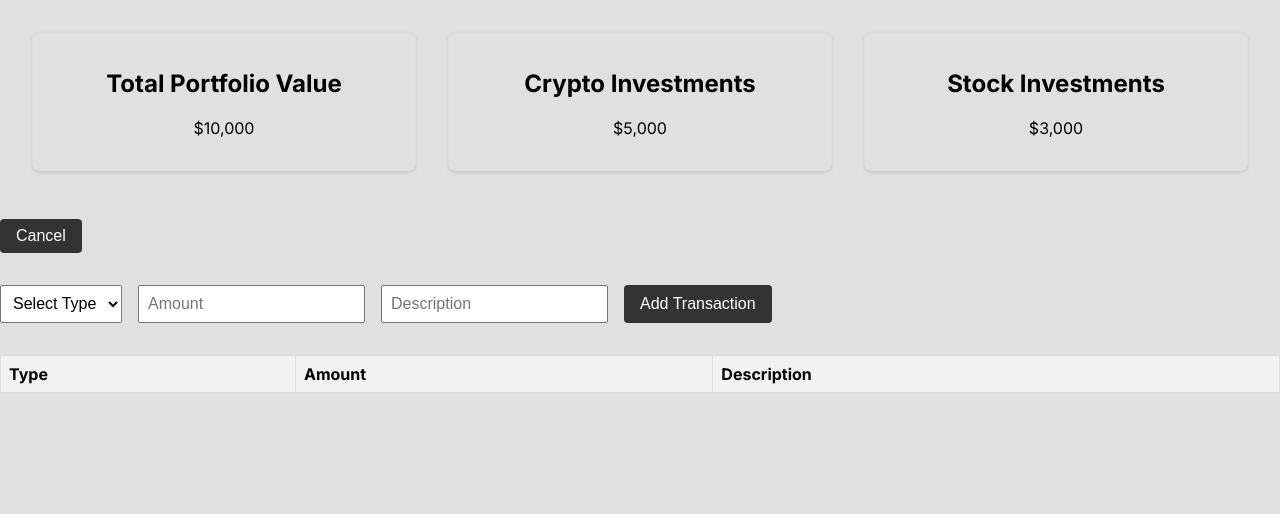
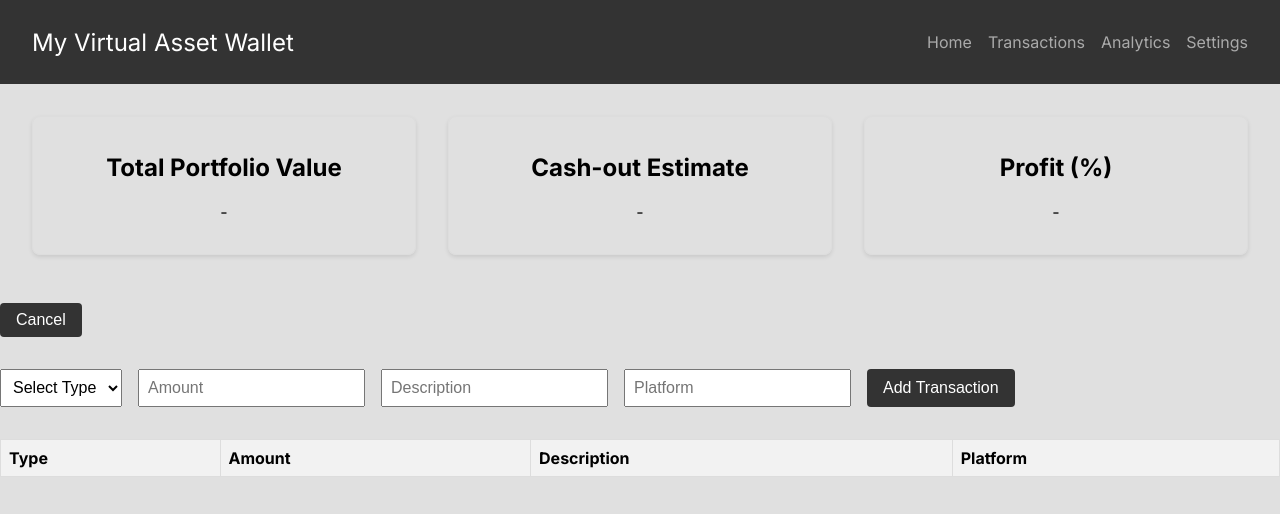
Before and after one commit to eigenomarksamy/virtual-asset-wallet, a Next.js app in the folder vaw/: page / in a window 1280 px wide. Both pictures are taken after a click on the button "Add Transaction". Shown: the top 514 px of the page. Built offline with nearby package versions, Linux system fonts and the light colour scheme.

Commit message:
add more concrete input form and table params

```diff
--- a/vaw/src/app/components/Dashboard.js
+++ b/vaw/src/app/components/Dashboard.js
@@ -5,15 +5,15 @@ const Dashboard = () => {
     <div style={styles.dashboard}>
       <div style={styles.card}>
         <h2>Total Portfolio Value</h2>
-        <p>$10,000</p>
+        <p>-</p>
       </div>
       <div style={styles.card}>
-        <h2>Crypto Investments</h2>
-        <p>$5,000</p>
+        <h2>Cash-out Estimate</h2>
+        <p>-</p>
       </div>
       <div style={styles.card}>
-        <h2>Stock Investments</h2>
-        <p>$3,000</p>
+        <h2>Profit (%)</h2>
+        <p>-</p>
       </div>
     </div>
   );
--- a/vaw/src/app/components/Navbar.js
+++ b/vaw/src/app/components/Navbar.js
@@ -6,7 +6,8 @@ const Navbar = () => {
       <div style={styles.logo}>My Virtual Asset Wallet</div>
       <ul style={styles.navLinks}>
         <li style={styles.navItem}><a href="#" style={styles.navLink}>Home</a></li>
-        <li style={styles.navItem}><a href="#" style={styles.navLink}>Portfolio</a></li>
+        <li style={styles.navItem}><a href="#" style={styles.navLink}>Transactions</a></li>
+        <li style={styles.navItem}><a href="#" style={styles.navLink}>Analytics</a></li>
         <li style={styles.navItem}><a href="#" style={styles.navLink}>Settings</a></li>
       </ul>
     </nav>
--- a/vaw/src/app/components/TransactionForm.js
+++ b/vaw/src/app/components/TransactionForm.js
@@ -7,14 +7,16 @@ const TransactionForm = ({ addTransaction, toggleFormVisibility }) => {
   const [type, setType] = useState('');
   const [amount, setAmount] = useState('');
   const [description, setDescription] = useState('');
+  const [platform, setPlatform] = useState('');
 
   const handleSubmit = (e) => {
     e.preventDefault();
     if (type && amount && description) {
-      addTransaction({ type, amount: parseFloat(amount), description });
+      addTransaction({ type, amount: parseFloat(amount), description, platform });
       setType('');
       setAmount('');
       setDescription('');
+      setPlatform('');
       toggleFormVisibility();  // Hide form after submission
     }
   };
@@ -30,6 +32,7 @@ const TransactionForm = ({ addTransaction, toggleFormVisibility }) => {
         <option value="">Select Type</option>
         <option value="Buy">Buy</option>
         <option value="Sell">Sell</option>
+        <option value="Transfer">Transfer</option>
       </select>
       <input
         type="number"
@@ -44,6 +47,14 @@ const TransactionForm = ({ addTransaction, toggleFormVisibility }) => {
         value={description}
         onChange={(e) => setDescription(e.target.value)}
         placeholder="Description"
+        style={styles.input}
+        required
+      />
+      <input
+        type="text"
+        value={platform}
+        onChange={(e) => setPlatform(e.target.value)}
+        placeholder="Platform"
         style={styles.input}
         required
       />
--- a/vaw/src/app/components/TransactionTable.js
+++ b/vaw/src/app/components/TransactionTable.js
@@ -11,6 +11,7 @@ const TransactionTable = ({ transactions }) => {
           <th style={styles.th}>Type</th>
           <th style={styles.th}>Amount</th>
           <th style={styles.th}>Description</th>
+          <th style={styles.th}>Platform</th>
         </tr>
       </thead>
       <tbody>
@@ -19,6 +20,7 @@ const TransactionTable = ({ transactions }) => {
             <td style={styles.td}>{transaction.type}</td>
             <td style={styles.td}>{transaction.amount}</td>
             <td style={styles.td}>{transaction.description}</td>
+            <td style={styles.td}>{transaction.platform}</td>
           </tr>
         ))}
       </tbody>
--- a/vaw/src/app/page.js
+++ b/vaw/src/app/page.js
@@ -5,6 +5,7 @@ import React, { useState } from 'react';
 import Dashboard from './components/Dashboard';
 import TransactionForm from './components/TransactionForm';
 import TransactionTable from './components/TransactionTable';
+import Navbar from './components/Navbar';
 
 export default function Home() {
   const [transactions, setTransactions] = useState([]);
@@ -20,6 +21,8 @@ export default function Home() {
 
   return (
     <div>
+      <break></break>
+      <Navbar />
       <Dashboard />
       <button onClick={toggleFormVisibility} style={styles.addButton}>
         {isFormVisible ? 'Cancel' : 'Add Transaction'}
```
